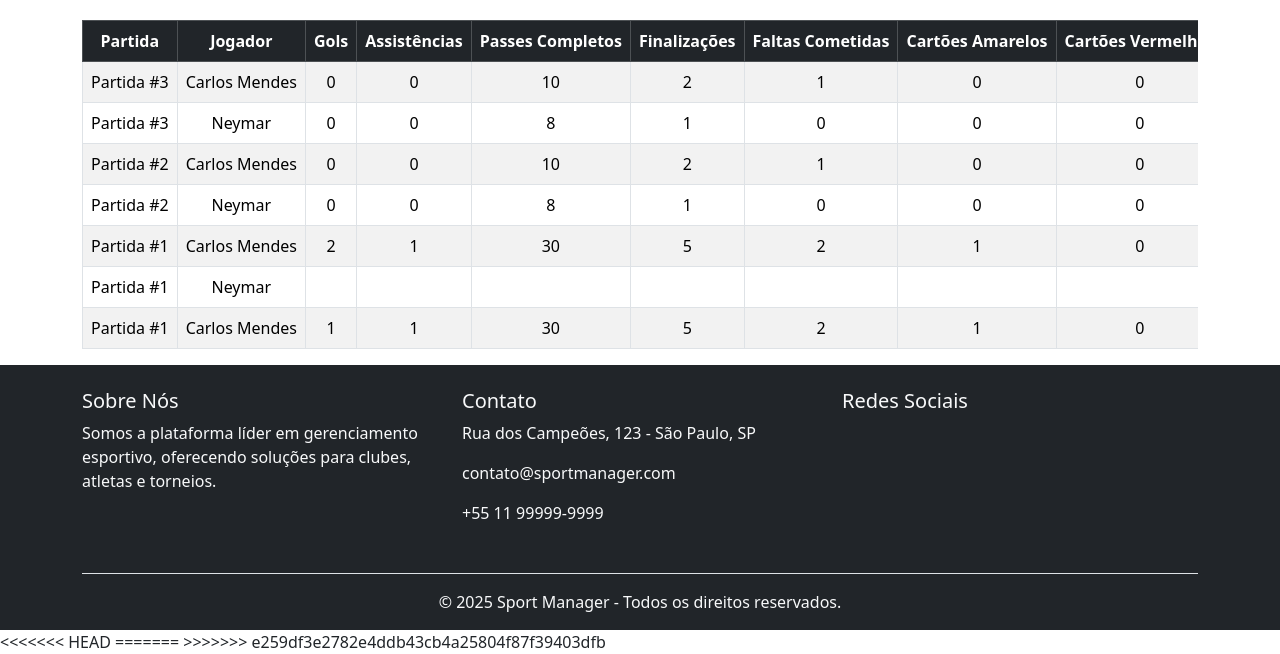
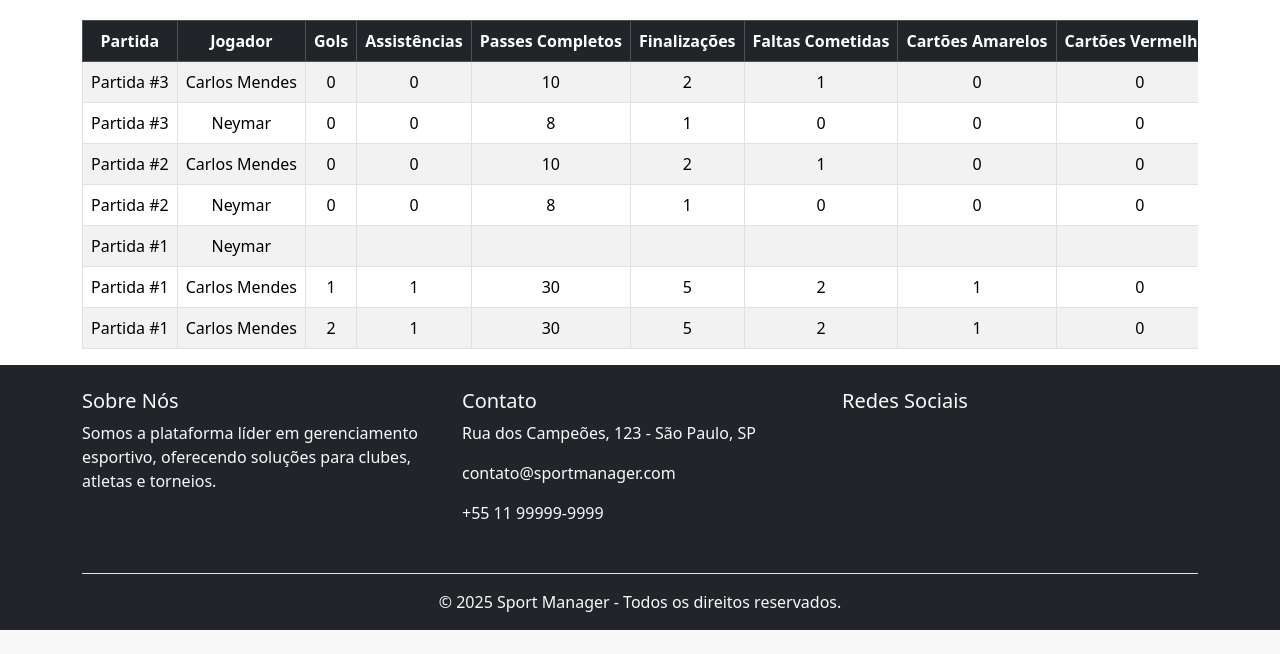
Before and after one commit to JoseTayllan/campeonato_esportivo, a PHP site: page /views/estatistica/vizualizar_estatistica_jogador.php in a window 1280 px wide. Shown: the part 566-1220 px from the top of the page. After the commit the page ends 1196 px from the top, so only its background shows below. Run offline with PHP 8.4, Linux system fonts and the light colour scheme; data comes from the database, SQL or seed files in the repository.

Commit message:
Alteração Front caminhos

```diff
--- a/public/views/estatistica/vizualizar_estatistica_jogador.php
+++ b/public/views/estatistica/vizualizar_estatistica_jogador.php
@@ -8,7 +8,6 @@ require_once __DIR__ . '/../../../config/database.php'; // Conexão com o banco
 
 <!DOCTYPE html>
 <html lang="pt-br">
-
 <head>
     <meta charset="UTF-8">
     <meta name="viewport" content="width=device-width, initial-scale=1.0">
@@ -16,7 +15,6 @@ require_once __DIR__ . '/../../../config/database.php'; // Conexão com o banco
     <link href="../../../assets/css/bootstrap.min.css" rel="stylesheet">
     <script src="https://code.jquery.com/jquery-3.6.0.min.js"></script>
 </head>
-
 <body>
 
 <script src="https://cdn.jsdelivr.net/npm/bootstrap@5.3.0/dist/js/bootstrap.bundle.min.js"></script>
@@ -77,8 +75,7 @@ require_once __DIR__ . '/../../../config/database.php'; // Conexão com o banco
             <!-- Filtro por Nome do Jogador -->
             <div class="col-md-6">
                 <label for="jogador_nome" class="form-label">Filtrar por Nome do Jogador</label>
-                    <input type="text" class="form-control" name="jogador_nome" placeholder="Digite o nome do jogador"
-                        value="<?= isset($_GET['jogador_nome']) ? htmlspecialchars($_GET['jogador_nome']) : '' ?>">
+                <input type="text" class="form-control" name="jogador_nome" placeholder="Digite o nome do jogador" value="<?= isset($_GET['jogador_nome']) ? htmlspecialchars($_GET['jogador_nome']) : '' ?>">
             </div>
 
             <!-- Botão de Filtrar -->
@@ -160,10 +157,7 @@ require_once __DIR__ . '/../../../config/database.php'; // Conexão com o banco
 
 <?php include '../cabecalho/footer.php'; ?>
 
-    <<<<<<< HEAD <script>
-        ======= aaa
 <script>
-        >>> >>> > e259df3e2782e4ddb43cb4a25804f87f39403dfb
     $(document).ready(function() {
         $("#selecionar_jogador").on("change", function() {
             var jogadorId = $(this).val();
@@ -177,16 +171,7 @@ require_once __DIR__ . '/../../../config/database.php'; // Conexão com o banco
             }
         });
     });
-
-        <<
-        <<
-        <<
-        < HEAD
 </script>
-        =======
-        </script>
-        >>>>>>> e259df3e2782e4ddb43cb4a25804f87f39403dfb
 
 </body>
-
 </html>
```
Lines whose indentation alone changed are shown as unchanged.
